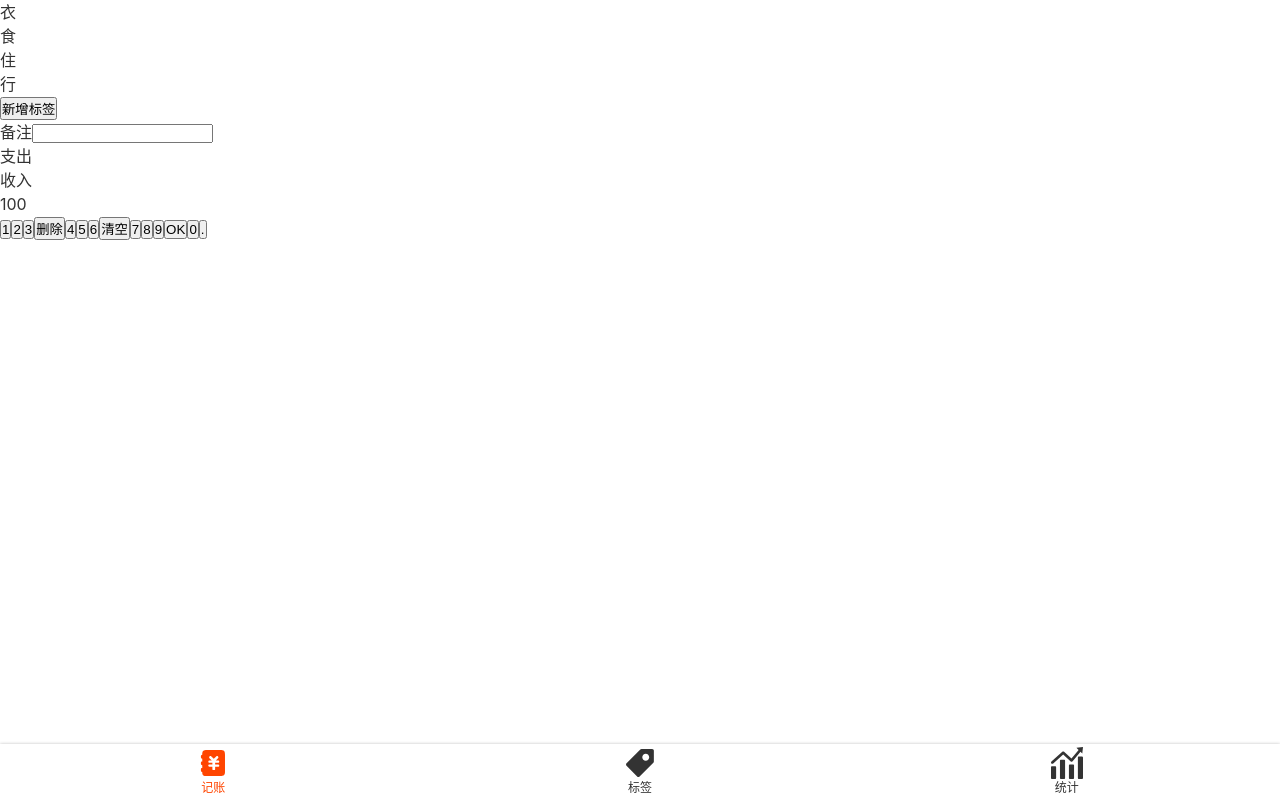
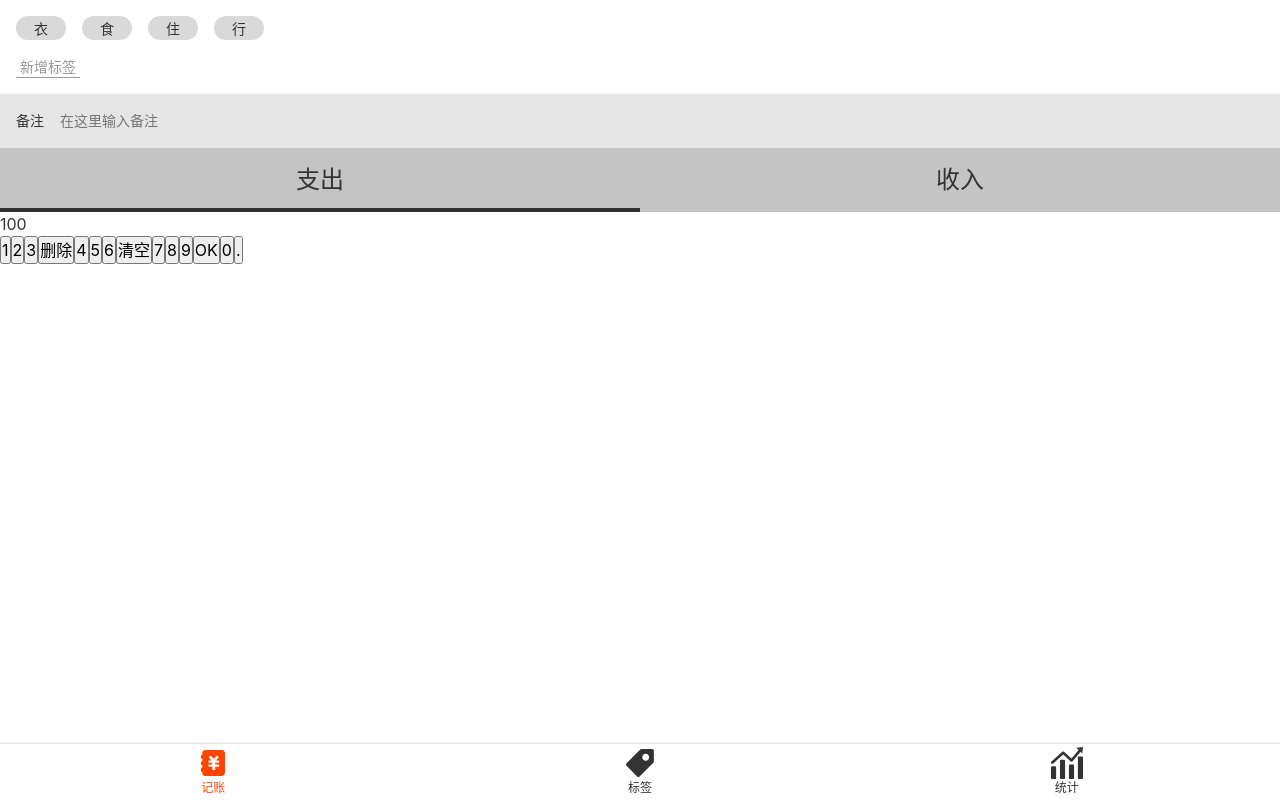
Before and after one commit to jrj444/booknow-vue, a Vue app: page /#/money in a window 1280 px wide. Built offline with nearby package versions, Linux system fonts and the light colour scheme; the HTML template or start-up script is replaced by a standard one.

Commit message:
完成部分Money页面样式

```diff
--- a/src/App.vue
+++ b/src/App.vue
@@ -12,6 +12,7 @@
     -moz-osx-font-smoothing: grayscale;
     color: #333;
     font-family: $font-hei;
+    font-size: 16px;
     line-height: 1.5;
   }
 
--- a/src/assets/style/reset.scss
+++ b/src/assets/style/reset.scss
@@ -3,7 +3,19 @@
   padding: 0;
   box-sizing: border-box;
 }
+
 a {
   text-decoration: none;
   color: inherit;
 }
+
+ul, ol {
+  list-style: none;
+}
+
+button, input {
+  font: inherit;
+}
+:focus {
+  outline: none;
+}
--- a/src/views/Money.vue
+++ b/src/views/Money.vue
@@ -14,7 +14,7 @@
     <div>
       <label class="remark">
         <span class="name">备注</span>
-        <input type="text">
+        <input type="text" placeholder="在这里输入备注">
       </label>
     </div>
     <div>
@@ -51,5 +51,81 @@
   };
 </script>
 
-<style scoped>
+<style lang="scss" scoped>
+  @import "~@/assets/style/helper.scss";
+
+  .types {
+    background: #c4c4c4;
+    display: flex;
+    text-align: center;
+    font-size: 24px;
+
+    > li {
+      width: 50%;
+      height: 64px;
+      display: flex;
+      justify-content: center;
+      align-items: center;
+      position: relative;
+
+      &.selected::after {
+        content: '';
+        position: absolute;
+        bottom: 0;
+        left: 0;
+        width: 100%;
+        height: 4px;
+        background: #333333;
+      }
+    }
+  }
+
+  .remark {
+    display: flex;
+    font-size: 14px;
+    background: #e5e5e5;
+    padding: 16px;
+    line-height: 22px;
+
+    .name {
+      margin-right: 16px;
+    }
+
+    input {
+      border: none;
+      background: transparent;
+      flex-grow: 1;
+    }
+  }
+
+  .tags {
+    padding: 16px;
+    font-size: 14px;
+
+    > .exist-tags {
+      display: flex;
+
+      > li {
+        display: flex;
+        align-items: center;
+        background: #d9d9d9;
+        height: 24px;
+        border-radius: 12px;
+        padding: 0 18px;
+        margin-right: 16px;
+      }
+    }
+
+    > .new-tag {
+      padding-top: 16px;
+
+      button {
+        background: transparent;
+        border: none;
+        color: #999999;
+        border-bottom: 1px solid;
+        padding: 0 4px;
+      }
+    }
+  }
 </style>
```
